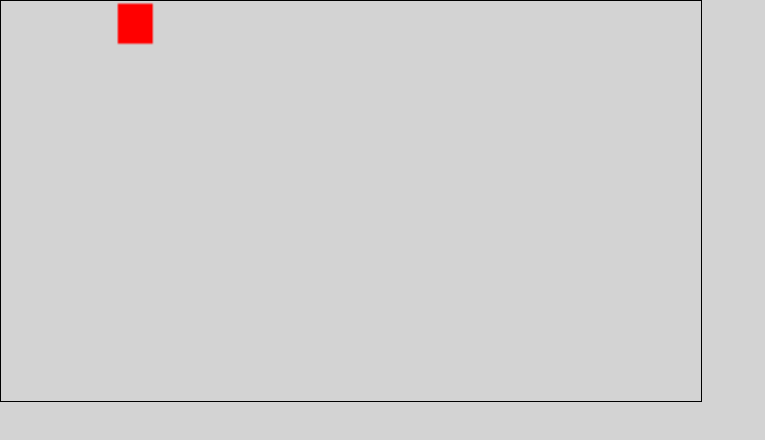
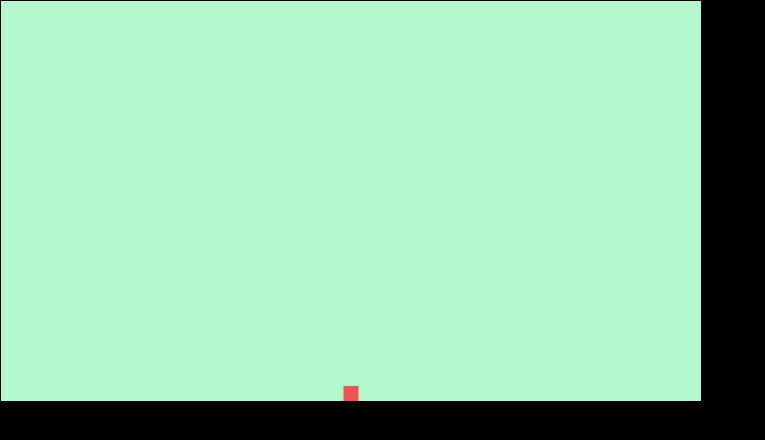
Before and after one commit to kvebox/sanrio, a website built with webpack: page dist/index.html in a window 1280 px wide. Shown: the whole page, without its empty margins (0-765 px from the left). Built offline with Linux system fonts and the light colour scheme.

Commit message:
Set up basic movement

```diff
--- a/src/canvas.css
+++ b/src/canvas.css
@@ -1,12 +1,11 @@
 #canvas {
-    height: 400px;
-    width: 700px;
     border: 1px solid black;
     margin: 0 auto;
+    background: #B4F7CC;
 
 }
 
 body {
-    background: lightgray;
+    background: black;
     margin: 0 auto;
 }
--- /dev/null
+++ b/src/constants.js
@@ -0,0 +1,14 @@
+
+export const CANVAS_HEIGHT = 400;
+export const CANVAS_WIDTH = 700;
+
+export const DIRECTIONS = {
+    LEFT: (-1, 0),
+    RIGHT: (1, 0),
+    UP: (0, 1),
+};
+
+export const JUMP_HEIGHT = 10;
+export const SPEED = 5;
+
+export const GRAVITY = 10;
--- /dev/null
+++ b/src/controller.js
@@ -0,0 +1,6 @@
+const Constroller = function() {
+    this.down = new AbortController.ButtonInput();
+    this.left = new AbortController.ButtonInput()
+    this.right = new AbortController.ButtonInput()
+    this.up = new AbortController.ButtonInput()
+}
--- a/src/game.js
+++ b/src/game.js
@@ -1,26 +1,33 @@
 const Player = require('./players/player');
 
-class Game {
-    constructor() {
+const Game = function() {
+    this.color = 'rgb(0,0,0)';
+    this.colors = [0,0,0];
+    this.shifts = [1,1,1];
 
-    }
-
-    addPlayer() {
-        const player = new Player();
-    }
-
-    draw(ctx) {
-        ctx.clearRect(0, 0, 300, 400);
-        ctx.fillStyle = '#ccc';
-        ctx.fillRect(0, 0, 300, 400);
+    this.update = function() {
+        for (let index = 0; index < 3; index++){
+            let color = this.colors[index];
+            let shift = this.shifts[index];
+        }
     }
 }
 
+// class Game {
+//     constructor() {
 
-Game.BG_COLOR = "#000000";
-Game.DIM_X = 1000;
-Game.DIM_Y = 600;
-Game.FPS = 32;
-Game.NUM_ASTEROIDS = 10;
+//     }
 
-module.exports = Game;
+//     addPlayer() {
+//         const player = new Player();
+//     }
+
+//     draw(ctx) {
+//         ctx.clearRect(0, 0, 300, 400);
+//         ctx.fillStyle = '#ccc';
+//         ctx.fillRect(0, 0, 300, 400);
+//     }
+// }
+
+
+// module.exports = Game;
--- a/src/gameview.js
+++ b/src/gameview.js
@@ -6,11 +6,6 @@ class GameView {
     }
 }
 
-GameView.MOVES = {
-    w: [0, -1],
-    a: [-1, 0],
-    s: [0, 1],
-    d: [1, 0],
-};
+
 
 module.exports = GameView;
--- a/src/index.js
+++ b/src/index.js
@@ -1,19 +1,41 @@
 import Player from './players/player';
+import {CANVAS_HEIGHT, CANVAS_WIDTH} from './constants';
+import InputHandler from './players/playerInput';
+
+
+
 const GameView = require('./gameview');
 const Game = require('./game');
-
-const GAME_WIDTH = 400;
-const GAME_HEIGHT = 300;
-
 
 
 document.addEventListener('DOMContentLoaded', () => {
     let canvas = document.getElementById('canvas');
+    canvas.height = CANVAS_HEIGHT;
+    canvas.width = CANVAS_WIDTH;
     let ctx = canvas.getContext('2d');
     // let game = new Game();
     // new GameView(game, ctx);
-    ctx.fillStyle = '#f00';
-    let player = new Player(GAME_HEIGHT, GAME_WIDTH);
-    // cxt.fillRect(0,0,100,100);
-    player.draw(ctx);
+    ctx.fillStyle = '#EF5455';
+    let player = new Player(CANVAS_HEIGHT, CANVAS_WIDTH);
+    // let platform = new Platform(50, 100);
+    // platform.draw(ctx);
+    // player.draw(ctx);
+
+    new InputHandler(player);
+    let lastTime = 0;
+
+    function gameLoop(timestamp){
+        let deltaTime = timestamp - lastTime;
+        lastTime = timestamp;
+
+        ctx.clearRect(0,0,800,600);
+        player.update(deltaTime);
+
+        player.draw(ctx);
+
+        requestAnimationFrame(gameLoop);
+
+    }
+
+    gameLoop();
 });
--- a/src/players/player.js
+++ b/src/players/player.js
@@ -1,20 +1,43 @@
-class Player {
+import { CANVAS_WIDTH, JUMP_HEIGHT, SPEED, CANVAS_HEIGHT, GRAVITY } from './../constants';
+
+export default class Player {
     constructor(gameheight, gamewidth) {
+        // this.image =
         this.width = 15;
         this.height = 15;
 
         this.position = {
-            x: 50,
-            y: 1
+            x: gamewidth/2  - this.width/2,
+            y: gameheight/2
         };
+
+        this.speedx = 0;
+        this.speedy = -GRAVITY;
+
     }
 
     jump() {
+        this.speedy = JUMP_HEIGHT;
+    }
 
+    stop() {
+        this.speedx = 0;
+    }
+
+    drop(){
+        this.speedy = -GRAVITY;
     }
 
     move() {
 
+    }
+
+    moveLeft(){
+        this.speedx = -SPEED;
+    }
+
+    moveRight(){
+        this.speedx = SPEED;
     }
 
     shoot() {
@@ -24,6 +47,17 @@ class Player {
     draw(ctx) {
         ctx.fillRect(this.position.x, this.position.y, this.width, this.height);
     }
+
+    update(deltaTime) {
+        if (!deltaTime) return;
+
+
+        this.position.x += this.speedx;
+        this.position.y -= this.speedy;
+
+        if(this.position.x < 0) this.position.x = 0;
+        if(this.position.x + this.width > CANVAS_WIDTH) this.position.x = CANVAS_WIDTH-this.width;
+        if(this.position.y < 0) this.position.y = 0;
+        if(this.position.y + this.height > CANVAS_HEIGHT) this.position.y = CANVAS_HEIGHT-this.height;
+    }
 }
-
-module.exports = Player;
--- a/src/players/playerInput.js
+++ b/src/players/playerInput.js
@@ -1,5 +1,36 @@
 export default class InputHandler {
-    constructor () {
+    constructor (player) {
+        document.addEventListener('keydown', (e) => {
+        switch (e.keyCode) {
+            case 37:
+                player.moveLeft();
+                break;
+            case 39:
+                player.moveRight();
+            }
+        });
+
+        document.addEventListener('keypress', (e) => {
+            switch (e.keyCode) {
+                case 32:
+                    player.jump();
+                    break;
+            }
+        });
+
+        document.addEventListener('keyup', e => {
+            switch (e.keyCode) {
+                case 37:
+                    if (player.speedx < 0) player.stop();
+                    break;
+                case 39:
+                    if (player.speedx > 0) player.stop();
+                    break;
+                case 32:
+                    if (player.speedy > 0) player.drop();
+                    break;
+            }
+        });
 
     }
 }
--- a/src/players/test.js
+++ /dev/null
@@ -1,9 +0,0 @@
-function Test(pos) {
-    this.pos = pos;
-}
-
-// const char = new Test((0,0));
-
-Test.prototype.test = function() {console.log('hello')};
-
-module.exports = Test;
```
Also changed, not shown: src/scene/platform.jsx (added, +17 -0 lines), dist/main.js, src/players/players.module.css (deleted).
